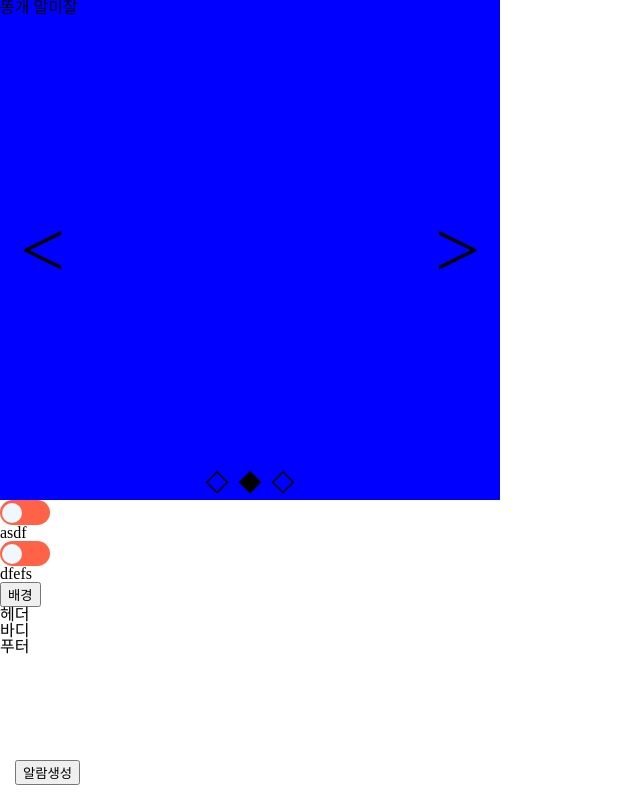
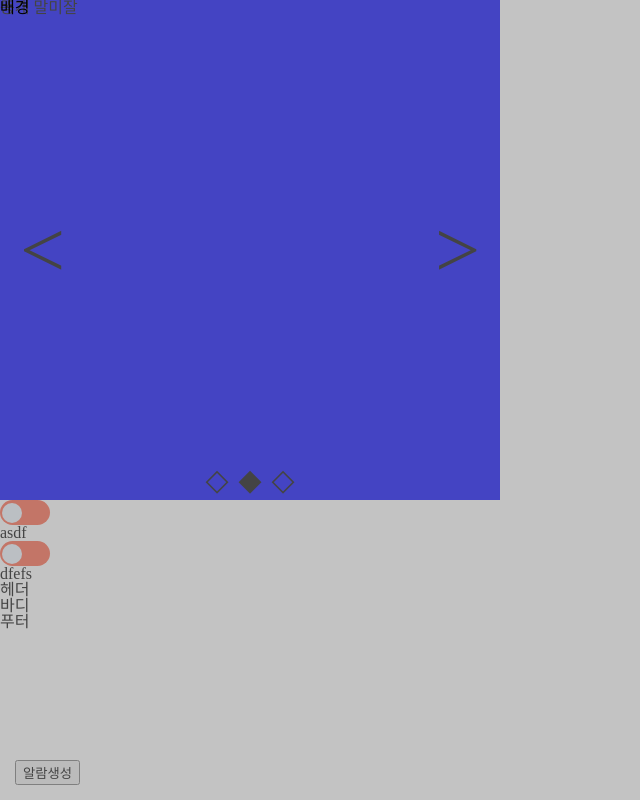
Before and after one commit to haenanim/ground, a React (Create React App) app: page / in a window 1280 px wide. Shown: the whole page, without its empty margins (0-640 px from the left). Built offline with nearby package versions, Linux system fonts and the light colour scheme.

Commit message:
feat : 모달 css 생성

```diff
--- /dev/null
+++ b/src/components/Modal/Modal.scoped.scss
@@ -0,0 +1,8 @@
+.modal-background {
+  position: absolute;
+  background-color: rgba($color: #878787, $alpha: 0.5);
+  top: 0;
+  left: 0;
+  width: 100%;
+  height: 100%;
+}
--- a/src/components/Modal/Modal.tsx
+++ b/src/components/Modal/Modal.tsx
@@ -1,19 +1,27 @@
-import React from 'react';
-import { createContext } from 'react';
+import React, { useState } from 'react';
+import './Modal.scoped.scss';
 
 interface props {
   children: any;
 }
 export default function Modal({ children }: props) {
+  const [showModal, setShowModal] = useState(true);
+
   return (
+    <React.Fragment>
+      {children}
+      {showModal ? (
         <div>
-      {children}
-      <button>배경</button>
+          <div className="modal-background">배경</div>
           <div>
             <div>헤더</div>
             <div>바디</div>
             <div>푸터</div>
           </div>
         </div>
+      ) : (
+        <></>
+      )}
+    </React.Fragment>
   );
 }
```
Lines whose indentation alone changed are shown as unchanged.
